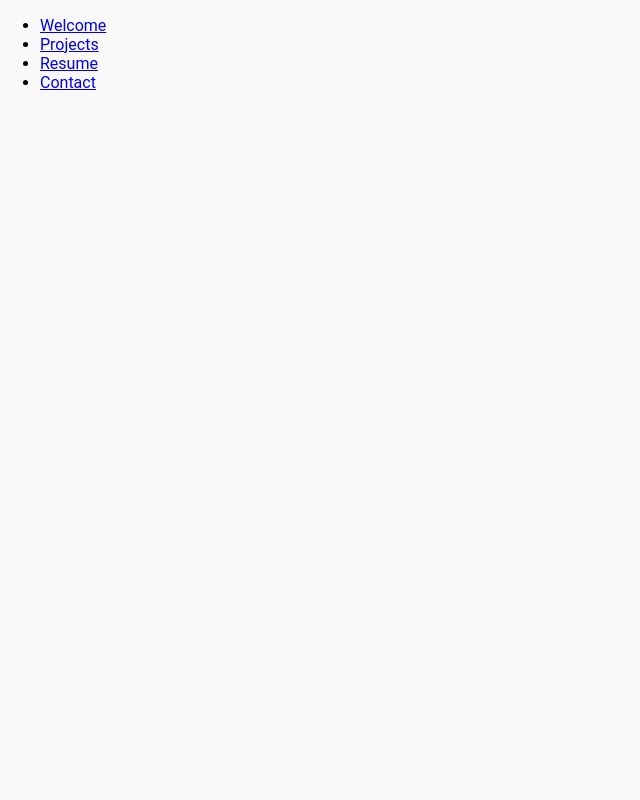
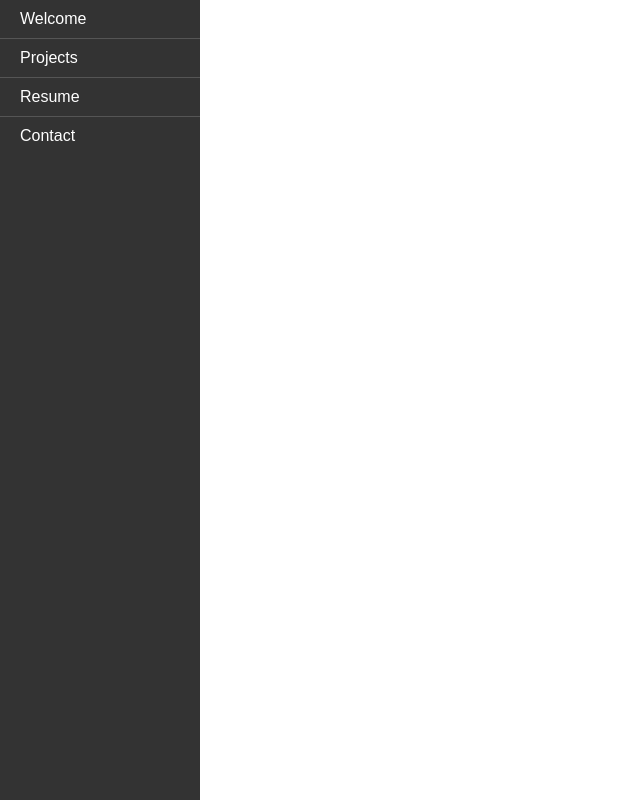
Before and after one commit to noso5491/Portfolio, a plain HTML site: page index.html in a window 1280 px wide. Shown: the whole page, without its empty margins (0-640 px from the left). Drawn offline with Linux system fonts and the light colour scheme.

Commit message:
Update index.html

```diff
--- a/index.html
+++ b/index.html
@@ -4,7 +4,7 @@
     <meta charset="UTF-8">
     <meta name="viewport" content="width=device-width, initial-scale=1.0">
     <title>Left-Handed Navigation Bar</title>
-    <link rel="stylesheet" href="styles.css">
+    <link rel="stylesheet" href="index_styles.css">
 </head>
 <body>
     <nav class="sidebar">
```
